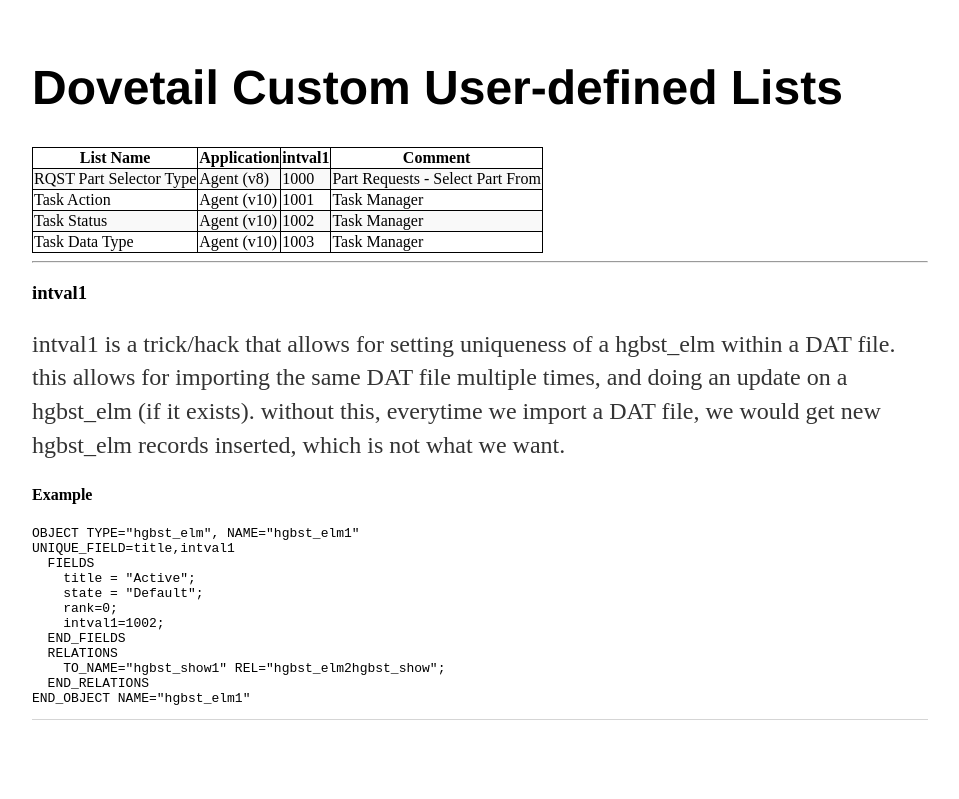
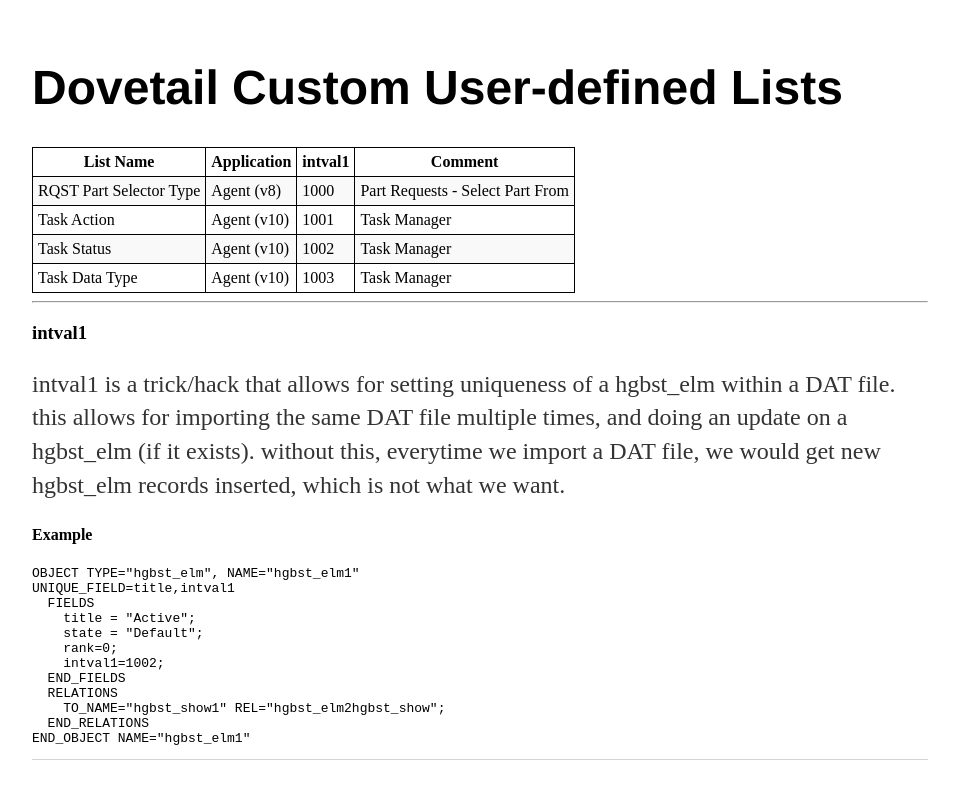
Before and after one commit to DovetailSoftware/dovetail-defined, a Jekyll site: the page built from pages/user-defined-lists.md, in a window 1280 px wide. Shown: the top 799 px of the page, without its empty margins (160-1119 px from the left). Built offline with Jekyll 4.4.1, drawn with Linux system fonts in a browser that asks for light colours.

Commit message:
Update main.css

```diff
--- a/css/main.css
+++ b/css/main.css
@@ -50,6 +50,10 @@
     border: 1px solid black;
 }
 
+th, td {
+    padding: 5px;
+}
+
 table > tbody > tr:nth-of-type(odd) {
   background-color: #f9f9f9;
 }
```
